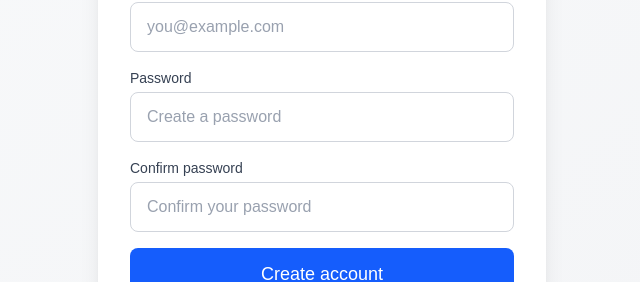
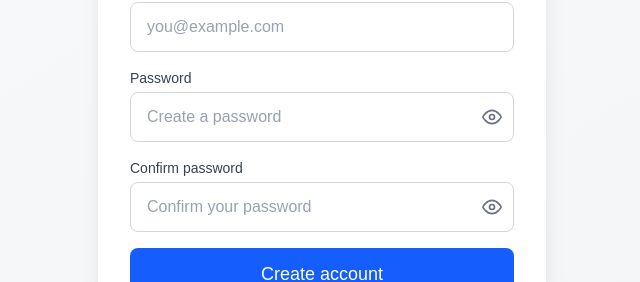
Before and after one commit to WojciechWnek/nutri-scale-fe, a Next.js app: page /signup in a window 1280 px wide. Shown: the part 378-660 px from the top of the page, without its empty margins (318-958 px from the left). Built offline with nearby package versions, Linux system fonts and the light colour scheme; no server answers.

Commit message:
Add eye icon to password input

```diff
--- a/app/(auth)/reset-password/page.tsx
+++ b/app/(auth)/reset-password/page.tsx
@@ -95,6 +95,7 @@
           onChange={(e) => setPassword(e.target.value)}
           required
           autoComplete="new-password"
+          showPasswordToggle
         />
 
         <Input
@@ -105,6 +106,7 @@
           onChange={(e) => setConfirmPassword(e.target.value)}
           required
           autoComplete="new-password"
+          showPasswordToggle
         />
 
         <Button type="submit" className="w-full" size="lg" isLoading={isLoading}>
--- a/app/(auth)/signin/page.tsx
+++ b/app/(auth)/signin/page.tsx
@@ -63,6 +63,7 @@
           onChange={(e) => setPassword(e.target.value)}
           required
           autoComplete="current-password"
+          showPasswordToggle
         />
 
         <div className="flex items-center justify-end">
--- a/app/(auth)/signup/page.tsx
+++ b/app/(auth)/signup/page.tsx
@@ -1,34 +1,34 @@
-'use client';
+"use client";
 
-import { useState } from 'react';
-import { useRouter } from 'next/navigation';
-import Link from 'next/link';
-import { useAuth } from '@/context/AuthContext';
-import { Input } from '@/components/auth/Input';
-import { Button } from '@/components/auth/Button';
-import { AuthLayout } from '@/components/auth/AuthLayout';
+import { useState } from "react";
+import { useRouter } from "next/navigation";
+import Link from "next/link";
+import { useAuth } from "@/context/AuthContext";
+import { Input } from "@/components/auth/Input";
+import { Button } from "@/components/auth/Button";
+import { AuthLayout } from "@/components/auth/AuthLayout";
 
 export default function SignUpPage() {
   const router = useRouter();
   const { register } = useAuth();
-  const [name, setName] = useState('');
-  const [email, setEmail] = useState('');
-  const [password, setPassword] = useState('');
-  const [confirmPassword, setConfirmPassword] = useState('');
-  const [error, setError] = useState('');
+  const [name, setName] = useState("");
+  const [email, setEmail] = useState("");
+  const [password, setPassword] = useState("");
+  const [confirmPassword, setConfirmPassword] = useState("");
+  const [error, setError] = useState("");
   const [isLoading, setIsLoading] = useState(false);
 
   const handleSubmit = async (e: React.FormEvent) => {
     e.preventDefault();
-    setError('');
+    setError("");
 
     if (password !== confirmPassword) {
-      setError('Passwords do not match');
+      setError("Passwords do not match");
       return;
     }
 
     if (password.length < 8) {
-      setError('Password must be at least 8 characters');
+      setError("Password must be at least 8 characters");
       return;
     }
 
@@ -38,12 +38,13 @@
       const result = await register({ name, email, password });
 
       if (result.success) {
-        router.push('/email-verify?email=' + encodeURIComponent(email));
+        router.push("/email-verify?email=" + encodeURIComponent(email));
       } else {
-        setError(result.message || 'Registration failed');
+        setError(result.message || "Registration failed");
       }
-    } catch {
-      setError('An error occurred. Please try again.');
+    } catch (error) {
+      console.log("Registration error:", error);
+      setError("An error occurred. Please try again.");
     } finally {
       setIsLoading(false);
     }
@@ -86,6 +87,7 @@
           onChange={(e) => setPassword(e.target.value)}
           required
           autoComplete="new-password"
+          showPasswordToggle
         />
 
         <Input
@@ -96,14 +98,20 @@
           onChange={(e) => setConfirmPassword(e.target.value)}
           required
           autoComplete="new-password"
+          showPasswordToggle
         />
 
-        <Button type="submit" className="w-full" size="lg" isLoading={isLoading}>
+        <Button
+          type="submit"
+          className="w-full"
+          size="lg"
+          isLoading={isLoading}
+        >
           Create account
         </Button>
 
         <p className="text-center text-sm text-gray-600 dark:text-gray-400">
-          Already have an account?{' '}
+          Already have an account?{" "}
           <Link
             href="/signin"
             className="font-medium text-blue-600 hover:text-blue-500 dark:text-blue-400"
--- a/components/auth/Input.tsx
+++ b/components/auth/Input.tsx
@@ -1,14 +1,20 @@
 'use client';
 
-import { InputHTMLAttributes, forwardRef } from 'react';
+import { InputHTMLAttributes, forwardRef, useState } from 'react';
 
 interface InputProps extends InputHTMLAttributes<HTMLInputElement> {
   label?: string;
   error?: string;
+  showPasswordToggle?: boolean;
 }
 
 export const Input = forwardRef<HTMLInputElement, InputProps>(
-  ({ label, error, className = '', ...props }, ref) => {
+  ({ label, error, className = '', showPasswordToggle, type, ...props }, ref) => {
+    const [showPassword, setShowPassword] = useState(false);
+    const isPassword = type === 'password';
+    const shouldToggle = showPasswordToggle && isPassword;
+    const inputType = shouldToggle ? (showPassword ? 'text' : 'password') : type;
+
     return (
       <div className="w-full">
         {label && (
@@ -16,13 +22,35 @@
             {label}
           </label>
         )}
+        <div className="relative">
           <input
             ref={ref}
+            type={inputType}
             className={`w-full px-4 py-3 rounded-lg border border-gray-300 dark:border-gray-600 bg-white dark:bg-gray-800 text-gray-900 dark:text-gray-100 placeholder-gray-400 focus:outline-none focus:ring-2 focus:ring-blue-500 focus:border-transparent transition-colors ${
               error ? 'border-red-500 focus:ring-red-500' : ''
-          } ${className}`}
+            } ${shouldToggle ? 'pr-10' : ''} ${className}`}
             {...props}
           />
+          {shouldToggle && (
+            <button
+              type="button"
+              onClick={() => setShowPassword(!showPassword)}
+              className="absolute right-3 top-1/2 -translate-y-1/2 text-gray-500 hover:text-gray-700 dark:hover:text-gray-300"
+            >
+              {showPassword ? (
+                <svg xmlns="http://www.w3.org/2000/svg" width="20" height="20" viewBox="0 0 24 24" fill="none" stroke="currentColor" strokeWidth="2" strokeLinecap="round" strokeLinejoin="round">
+                  <path d="M17.94 17.94A10.07 10.07 0 0 1 12 20c-7 0-11-8-11-8a18.45 18.45 0 0 1 5.06-5.94M9.9 4.24A9.12 9.12 0 0 1 12 4c7 0 11 8 11 8a18.5 18.5 0 0 1-2.16 3.19m-6.72-1.07a3 3 0 1 1-4.24-4.24"/>
+                  <line x1="1" y1="1" x2="23" y2="23"/>
+                </svg>
+              ) : (
+                <svg xmlns="http://www.w3.org/2000/svg" width="20" height="20" viewBox="0 0 24 24" fill="none" stroke="currentColor" strokeWidth="2" strokeLinecap="round" strokeLinejoin="round">
+                  <path d="M1 12s4-8 11-8 11 8 11 8-4 8-11 8-11-8-11-8z"/>
+                  <circle cx="12" cy="12" r="3"/>
+                </svg>
+              )}
+            </button>
+          )}
+        </div>
         {error && <p className="mt-1 text-sm text-red-500">{error}</p>}
       </div>
     );
```
Lines whose indentation alone changed are shown as unchanged.
